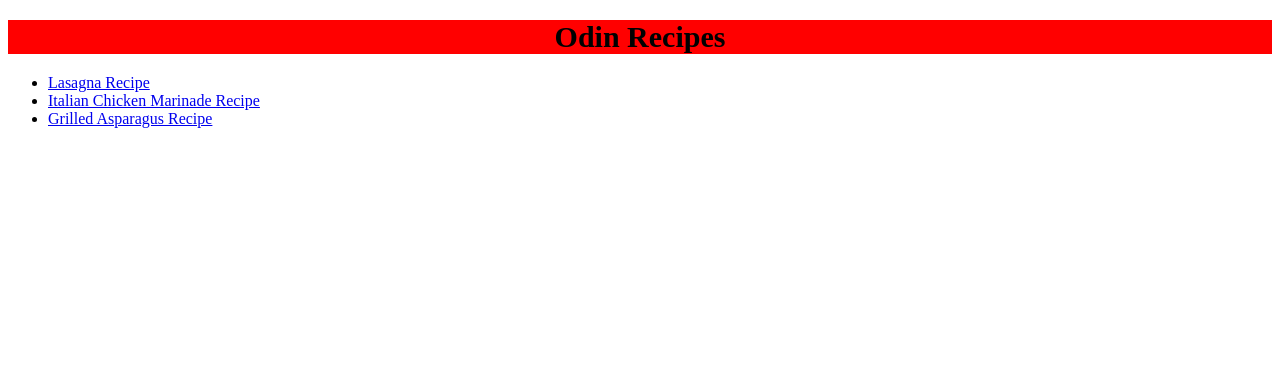
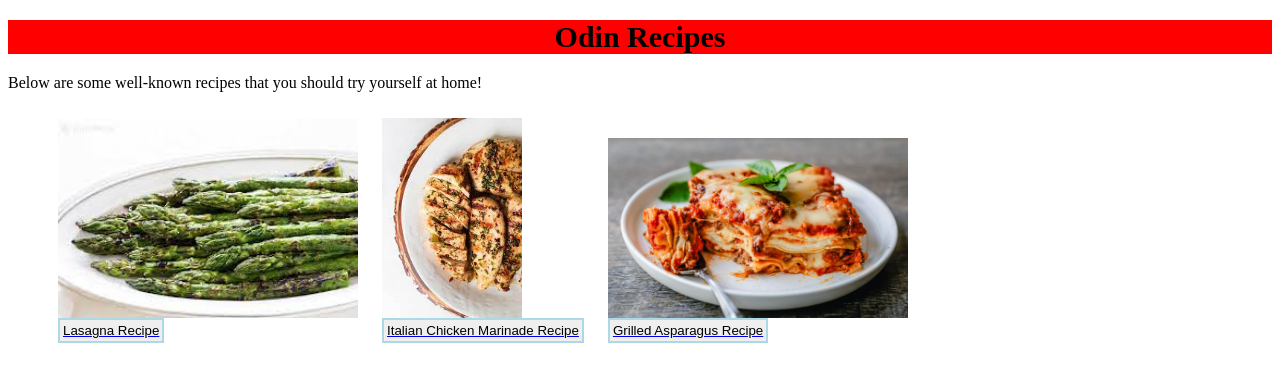
Before and after one commit to RichardAdhika22/odin-recipes, a plain HTML site: page index.html in a window 1280 px wide. Drawn offline with Linux system fonts and the light colour scheme.

Commit message:
Added margin, button, and padding

```diff
--- a/index.html
+++ b/index.html
@@ -9,11 +9,21 @@
 
     <body>
         <h1 class="heading">Odin Recipes</h1>
+        <p1> Below are some well-known recipes that you should try yourself at home!</p1>
         <div class="list">
             <ul>
-                <li><a href="recipes/lasagna.html">Lasagna Recipe</a></li>
-                <li><a href="recipes/italian_chicken.html">Italian Chicken Marinade Recipe</a></li>
-                <li><a href="recipes/asparagus.html">Grilled Asparagus Recipe</a></li>
+                <li>
+                    <img src="images/asparagus.jpeg" alt="Grilled Asparagus" class="pisah">
+                    <a href="recipes/lasagna.html"><button class="pisah">Lasagna Recipe</button></a>
+                </li>
+                <li>
+                    <img src="images/chicken.jpeg" alt="chicken" class ="pisah ayam">
+                    <a href="recipes/italian_chicken.html"><button class="pisah">Italian Chicken Marinade Recipe</button></a>
+                </li>
+                <li>
+                    <img src="images/lasagna.jpg" alt="lasagna" class="pisah">
+                    <a href="recipes/asparagus.html"><button class="pisah">Grilled Asparagus Recipe</button></a>
+                </li>
             </ul>
         </div>
 
--- a/style.css
+++ b/style.css
@@ -8,3 +8,27 @@
 .list{
     font-family: 'Times New Roman', 'sans-serif';
 }
+
+li {
+    margin: 10px;
+    display: inline-block;
+}
+
+button{
+    padding: 3px;
+    border: 2px solid lightblue;
+}
+
+.pisah{
+    display: block;
+}
+
+img{
+    width: 300px;
+    height 200px;
+}
+
+.pisah.ayam{
+    height:200px;
+    width:auto;
+}
```
